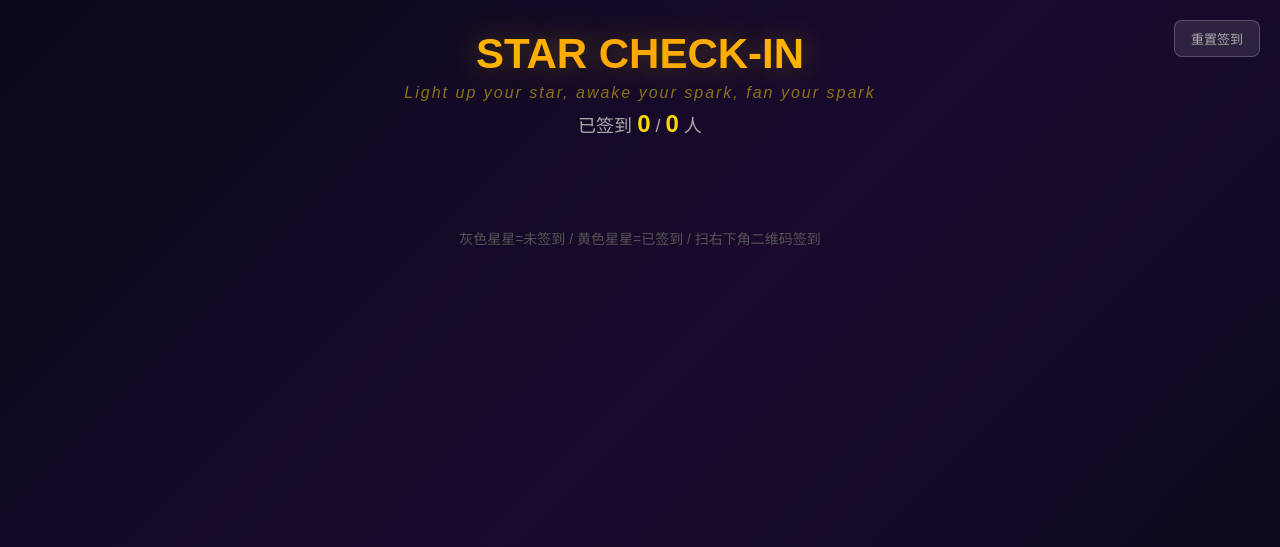
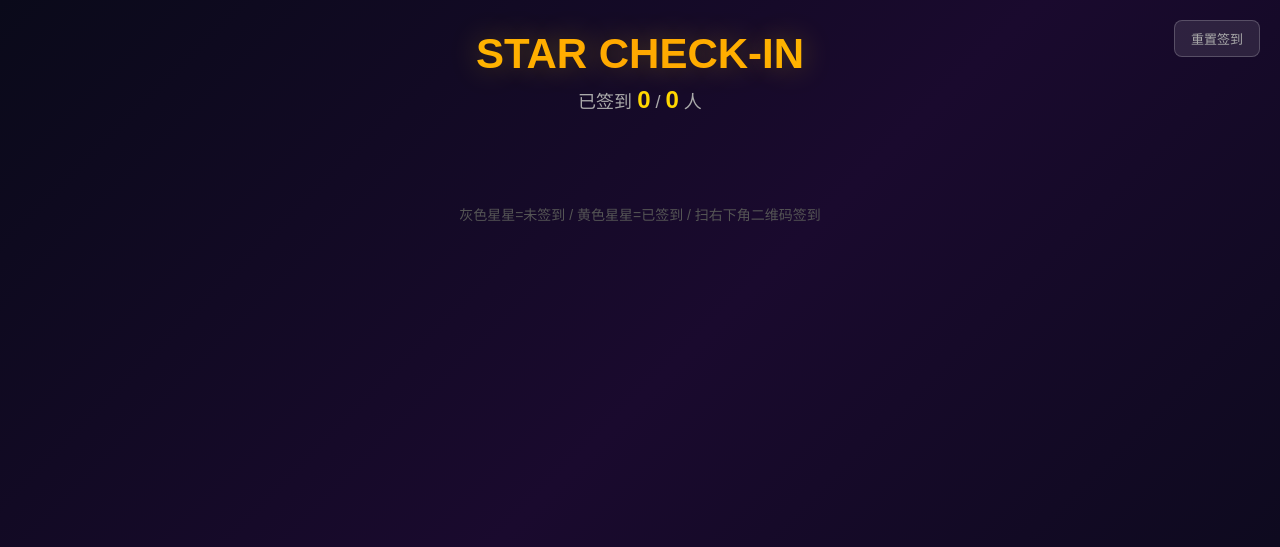
Before and after one commit to gyamfinavneet-a11y/ssssssstarcheckin, a website: page public/screen.html in a window 1280 px wide. Shown: the top 547 px of the page. Drawn offline with Linux system fonts and the light colour scheme; no server answers.

Commit message:
Add files via upload

```diff
--- a/public/screen.html
+++ b/public/screen.html
@@ -38,7 +38,6 @@ body{background:linear-gradient(135deg,#0a0a1a 0%,#1a0a2e 50%,#0a0a1a 100%);min-
 <body>
 <div class="header">
 <h1>STAR CHECK-IN</h1>
-<div class="subtitle">Light up your star, awake your spark, fan your spark</div>
 <div class="stats">已签到 <span id="checked-count">0</span> / <span id="total-count">0</span> 人</div>
 </div>
 <button class="reset-btn" onclick="resetAll()">重置签到</button>
```
Also changed, not shown: screen.html (+0 -1 lines).
